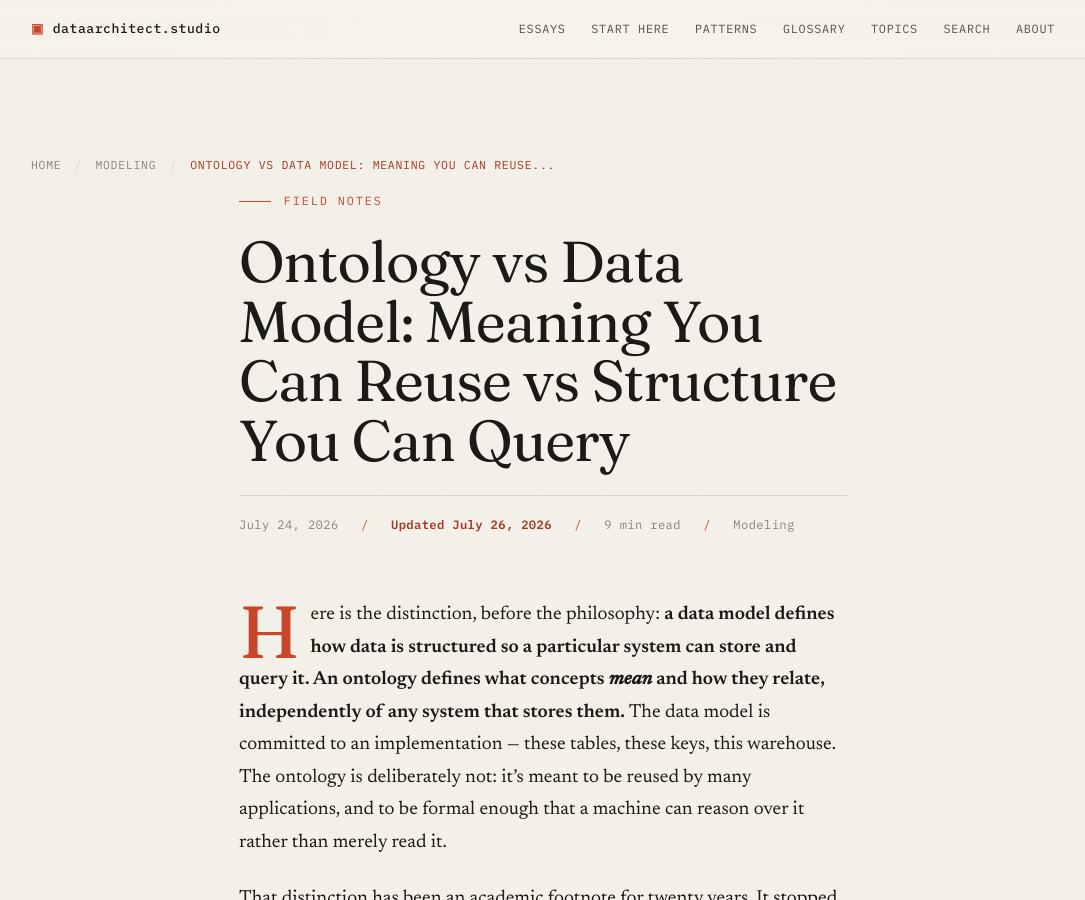
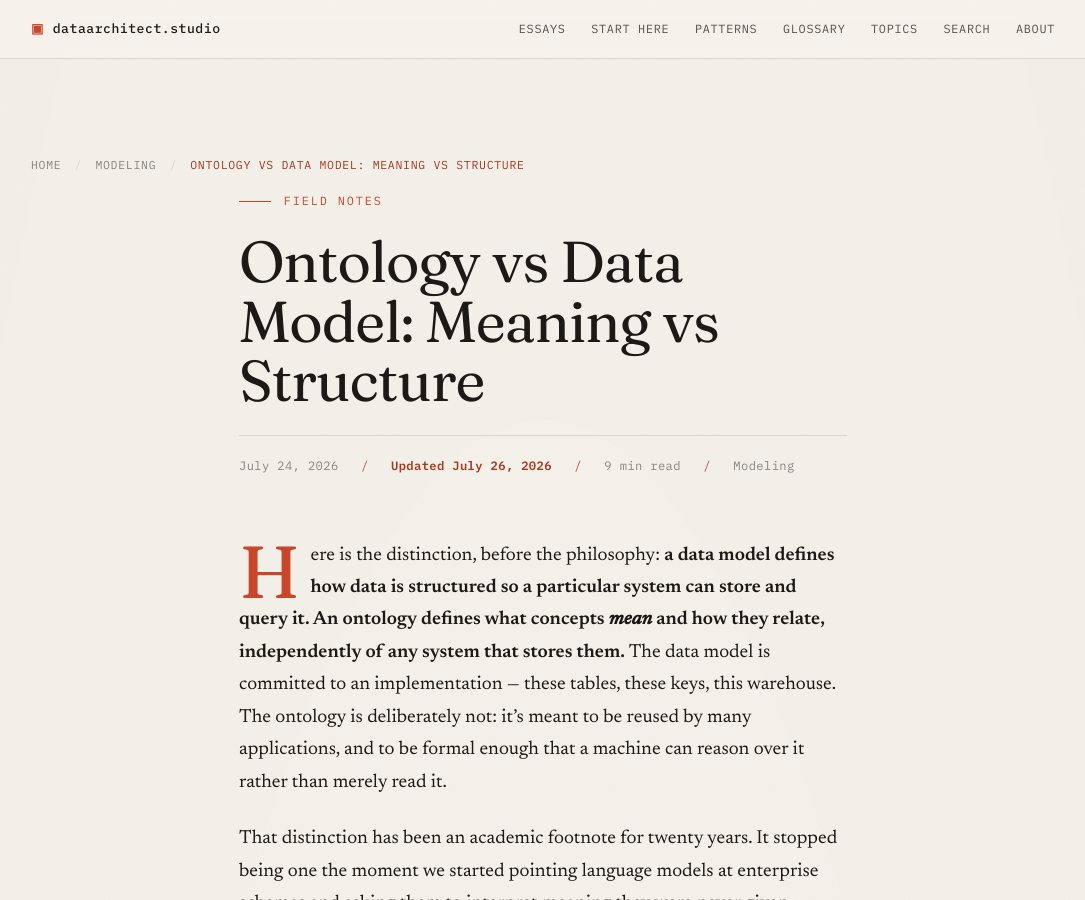
Before and after one commit to 404found-del/404found-del.github.io, a Jekyll site: the page built from _posts/2026-07-24-ontology-vs-data-model.md, in a window 1280 px wide and 900 px high. Shown: the whole window, without its empty margins (97-1182 px from the left). Built offline with Jekyll 4.4.1, drawn with Linux system fonts in a browser that asks for light colours; some of the changed text lies outside the part shown.

Commit message:
Shorten 5 over-length titles; guard title length and link canonicalisation in CI
Bing Webmaster flagged "Title too long" (High severity, 5 pages) on 8/23 and
again on 8/29. The export gives a count but not the URLs, so the threshold was
inferred from the distribution: a cut at >91 rendered characters yields exactly
5 pages, where >90 yields 6 and >92 yields 4. Rendered length includes
jekyll-seo-tag's 23-character " | dataarchitect.studio" suffix.

  fact-table-grain                    97 -> 77
  what-genai-changes-about-...        96 -> 74
  the-inmon-methodology               96 -> 79
  ontology-vs-data-model              95 -> 67
  data-engineer-vs-data-architect-... 92 -> 76

Lead keyword preserved in every case, so the phrase each page ranks for is
untouched.

Two new CI assertions:

  - rendered <title> length, measured on the built HTML rather than on front
    matter, so the seo-tag suffix is always counted
  - internal hrefs must end in / or be a real file, so no page can start
    301ing to itself

On the redirects: investigated and NOT a defect. The GSC property is a domain
property, so it includes host variants. All three "Page with redirect" URLs
were verified live and are correct -- http://, https://www., and the
github.io origin each 301 to the apex with the right canonical. Google is
supposed to report those as not-indexed. Internal links were audited and none
are non-canonical. The 2 "Redirect error" URLs are not obtainable from the
weekly export; they need the GSC UI.

```diff
--- a/_posts/2026-07-24-ontology-vs-data-model.md
+++ b/_posts/2026-07-24-ontology-vs-data-model.md
@@ -1,5 +1,5 @@
 ---
-title: "Ontology vs Data Model: Meaning You Can Reuse vs Structure You Can Query"
+title: "Ontology vs Data Model: Meaning vs Structure"
 kicker: "Field Notes"
 topic: "Modeling"
 description: "A data model shapes data for one system; an ontology defines what concepts mean, independent of any system — and machines now read your schema."
```
Also changed, not shown: _posts/2026-05-31-what-genai-changes-about-data-architecture.md (+1 -1 lines), _posts/2026-06-14-data-engineer-vs-data-architect-vs-analytics-engineer.md (+1 -1 lines), _posts/2026-07-05-fact-table-grain.md (+1 -1 lines), _posts/2026-07-17-the-inmon-methodology.md (+1 -1 lines), .github/workflows/pages.yml.
